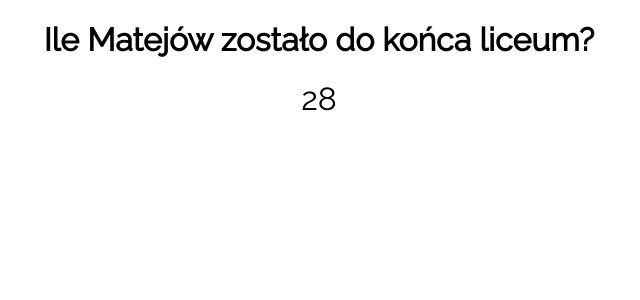
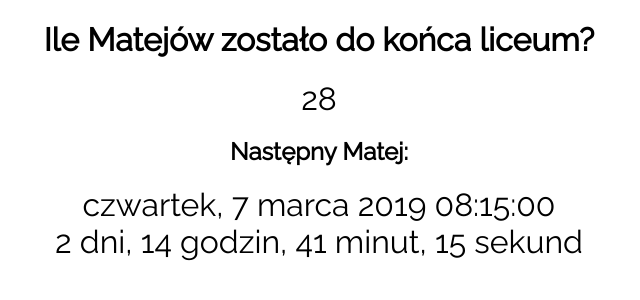
Before and after one commit to Bravo555/matej-counter, a plain HTML site: page index.html in a window 1280 px wide. Shown: the whole page, without its empty margins (321-961 px from the left). Drawn offline with Linux system fonts and the light colour scheme.

Commit message:
Added counter to next matej

```diff
--- a/index.html
+++ b/index.html
@@ -11,8 +11,12 @@
 </head>
 
 <body>
+    <noscript>Turn on javascript for website to work correctly!</noscript>
     <h1>Ile Matejów zostało do końca liceum?</h1>
-    <div id="xd"></div>
+    <div id="matejsleft"></div>
+    <h2>Następny Matej:</h2>
+    <div id="when"></div>
+    <div id="timeuntil"></div>
     <script src="main.js"></script>
 </body>
 
--- a/main.css
+++ b/main.css
@@ -1,3 +1,3 @@
 body { font-family: 'Raleway', sans-serif; }
-h1 { text-align: center; }
-#xd { text-align: center; font-size: 2rem;}
+h1, h2 { text-align: center; }
+div { text-align: center; font-size: 2rem;}
--- a/main.js
+++ b/main.js
@@ -1,4 +1,11 @@
 const MATEJS_START = 32;
+
+const LESSONS = [
+    new Date(2019, 1, 25, 12, 40),
+    new Date(2019, 1, 21, 8, 15),
+    new Date(2019, 1, 21, 10, 55),
+    new Date(2019, 1, 21, 11, 50)
+];
 
 function weeks_elapsed_since(date1, date2) {
     let oneday = 24 * 60 * 60 * 1000;
@@ -8,17 +15,49 @@ function weeks_elapsed_since(date1, date2) {
     return Math.floor(dayDiff / 7);
 }
 
-function matejs_passed(today) {
-    let lessons = [
-        new Date(2019, 1, 25, 12, 40),
-        new Date(2019, 1, 21, 8, 15),
-        new Date(2019, 1, 21, 10, 55),
-        new Date(2019, 1, 21, 11, 50)
-    ];
-
+function matejs_passed(today, lessons) {
     let hours_passed = lessons.reduce((hours, lesson) => hours += weeks_elapsed_since(lesson, today), 0);
     return hours_passed;
 }
 
+function find_next_matej(today, lessons) {
+    let nextmatej = lessons.filter(date => date.getDay() > today.getDay())
+        .reduce((prev, next) => prev = today - next > today - prev ? next : prev);
+    nextmatej = new Date(nextmatej);
+
+    let week = 7 * 24 * 60 * 60 * 1000;
+    let weeks_passed = Math.floor((today.getTime() - nextmatej.getTime()) / week)
+    nextmatej.setDate(nextmatej.getDate() + (weeks_passed + 1) * 7);
+    return nextmatej;
+}
+
+function time_until_next_matej(today, lessons) {
+    return find_next_matej(today, lessons).getTime() - today.getTime();
+}
+
+function formatTime(duration) {
+    let _second = 1000;
+    let _minute = _second * 60;
+    let _hour = _minute * 60;
+    let _day = _hour * 24;
+
+    let days = Math.floor(duration / _day);
+    let hours = Math.floor((duration % _day) / _hour);
+    let minutes = Math.floor((duration % _hour) / _minute);
+    let seconds = Math.floor((duration % _minute) / _second);
+
+    return `${days} dni, ${hours} godzin, ${minutes} minut, ${seconds} sekund`;
+}
+
 let today = new Date();
-document.getElementById('xd').innerHTML = (MATEJS_START - matejs_passed(today));
+
+document.getElementById('matejsleft').innerHTML = (MATEJS_START - matejs_passed(today, LESSONS));
+document.getElementById('when').innerHTML = find_next_matej(today, LESSONS).toLocaleString('pl-PL', { weekday: 'long', day: 'numeric', month: 'long', year: 'numeric', hour: 'numeric', minute: 'numeric', second: 'numeric' });
+document.getElementById('timeuntil').innerHTML = formatTime(time_until_next_matej(today, LESSONS));
+
+function updateTime() {
+    let today = new Date();
+    document.getElementById('timeuntil').innerHTML = formatTime(time_until_next_matej(today, LESSONS));
+}
+
+setInterval(updateTime, 1000);
```
